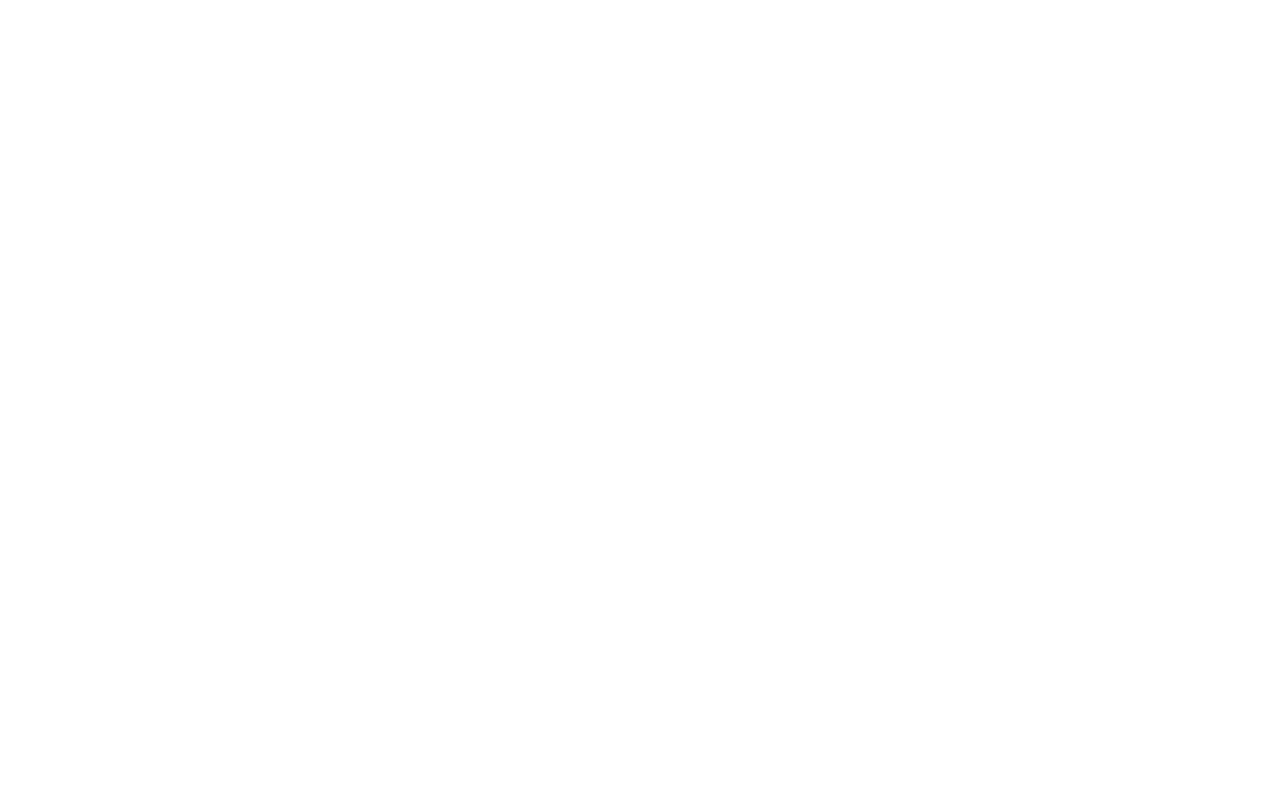
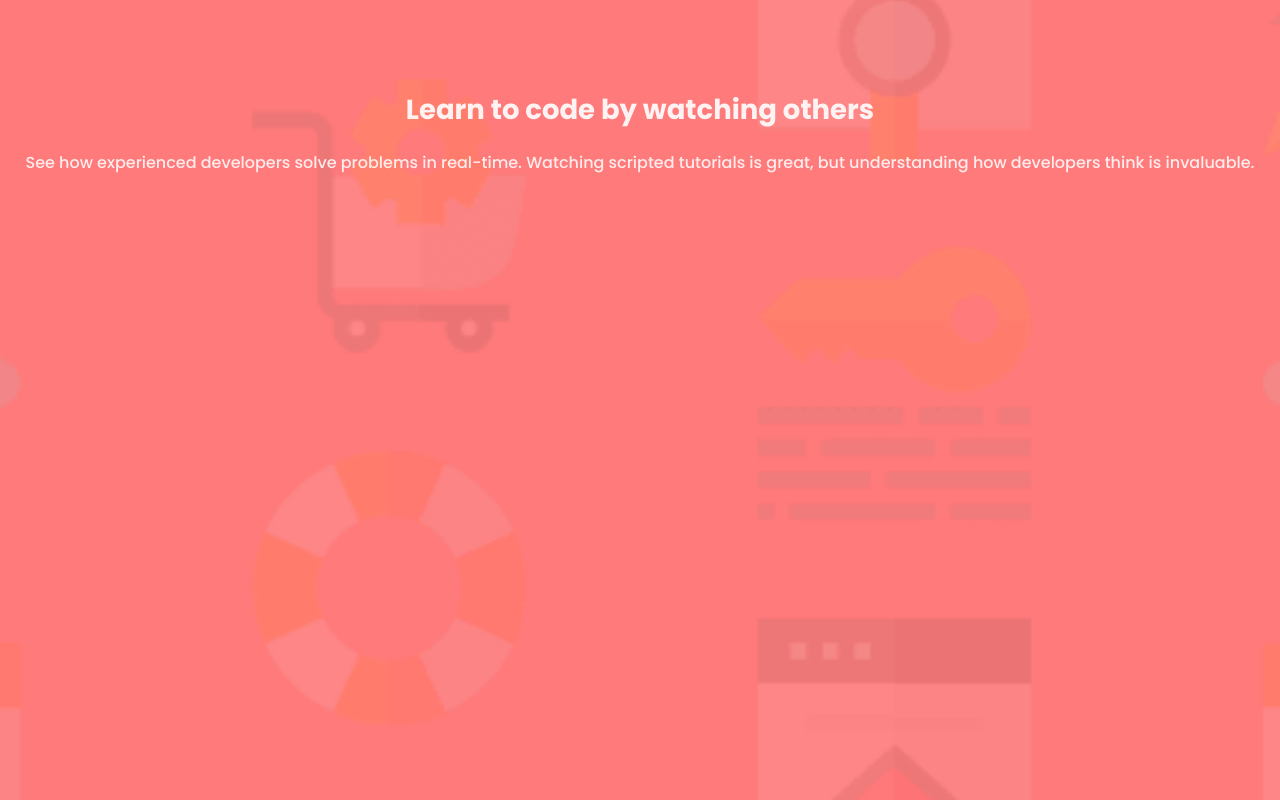
Before and after one commit to OniOdd/intro-component-with-signup-form, a React (Vite) app: page / in a window 1280 px wide. Built offline with nearby package versions, Linux system fonts and the light colour scheme.

Commit message:
header section is ready

```diff
--- a/index.html
+++ b/index.html
@@ -3,7 +3,7 @@
   <head>
     <meta charset="UTF-8">
     <meta name="viewport" content="width=device-width, initial-scale=1.0">
-    <link rel="icon" type="image/png" sizes="32x32" href="./public/favicon-32x32.png">
+    <link rel="icon" type="image/png" sizes="32x32" href="./favicon-32x32.png">
     <link rel="preconnect" href="https://fonts.googleapis.com">
     <link rel="preconnect" href="https://fonts.gstatic.com" crossorigin>
     <link href="https://fonts.googleapis.com/css2?family=Poppins:wght@400;500;600;700&display=swap"
--- /dev/null
+++ b/src/App.css
@@ -0,0 +1,9 @@
+#root {
+  min-height: 100vh;
+  padding: 92px 24px 68px;
+  background-color: hsl(0, 100%, 74%);
+  background-image: url(./assets/images/bg-intro-mobile.png);
+  background-repeat: no-repeat;
+  background-position: center;
+  background-size: cover;
+}
--- a/src/App.tsx
+++ b/src/App.tsx
@@ -1,6 +1,13 @@
+import Header from "./components/Header/Header.tsx";
+import Main from "./components/MainContent/MainContent.tsx";
+import './App.css';
+
 function App() {
   return (
-    <></>
+    <>
+      <Header />
+      <Main />
+    </>
   );
 }
 
--- /dev/null
+++ b/src/components/Header/Header.module.css
@@ -0,0 +1,14 @@
+.header {
+  text-align: center;
+}
+.header__title {
+  margin-bottom: 22px;
+  font-weight: 700;
+  font-size: 1.72rem;
+  line-height: 1.3;
+  opacity: .9;
+}
+.header__desc {
+  line-height: 1.64;
+  opacity: .85;
+}
--- /dev/null
+++ b/src/components/Header/Header.tsx
@@ -0,0 +1,18 @@
+import style from './Header.module.css';
+
+function Header() {
+  return (
+    <header className={style.header}>
+      <h1 className={style.header__title}>
+        Learn to code by watching others
+      </h1>
+      <p className={style.header__desc}>
+        See how experienced developers solve problems in real-time.
+        Watching scripted tutorials is great,
+        but understanding how developers think is invaluable.
+      </p>
+    </header>
+  );
+}
+
+export default Header;
--- /dev/null
+++ b/src/components/MainContent/MainContent.tsx
@@ -0,0 +1,7 @@
+function MainContent() {
+  return (
+    <main></main>
+  );
+}
+
+export default MainContent;
--- /dev/null
+++ b/src/index.css
@@ -0,0 +1,23 @@
+html {
+  box-sizing: border-box;
+}
+
+*,
+*::before,
+*::after {
+  box-sizing: inherit;
+  margin: 0;
+  padding: 0;
+  border: 0;
+  font: inherit;
+  color: inherit;
+}
+
+body {
+  font-family: "Poppins", sans-serif;
+  font-weight: 500;
+  font-style: normal;
+  font-size: 1rem;
+  line-height: 1.2;
+  color: hsl(0, 0%, 100%);
+}
--- a/src/main.tsx
+++ b/src/main.tsx
@@ -1,6 +1,7 @@
 import React from 'react';
 import ReactDOM from 'react-dom/client';
 import App from './App.tsx';
+import './index.css';
 
 ReactDOM.createRoot(document.getElementById('root')!).render(
   <React.StrictMode>
```
